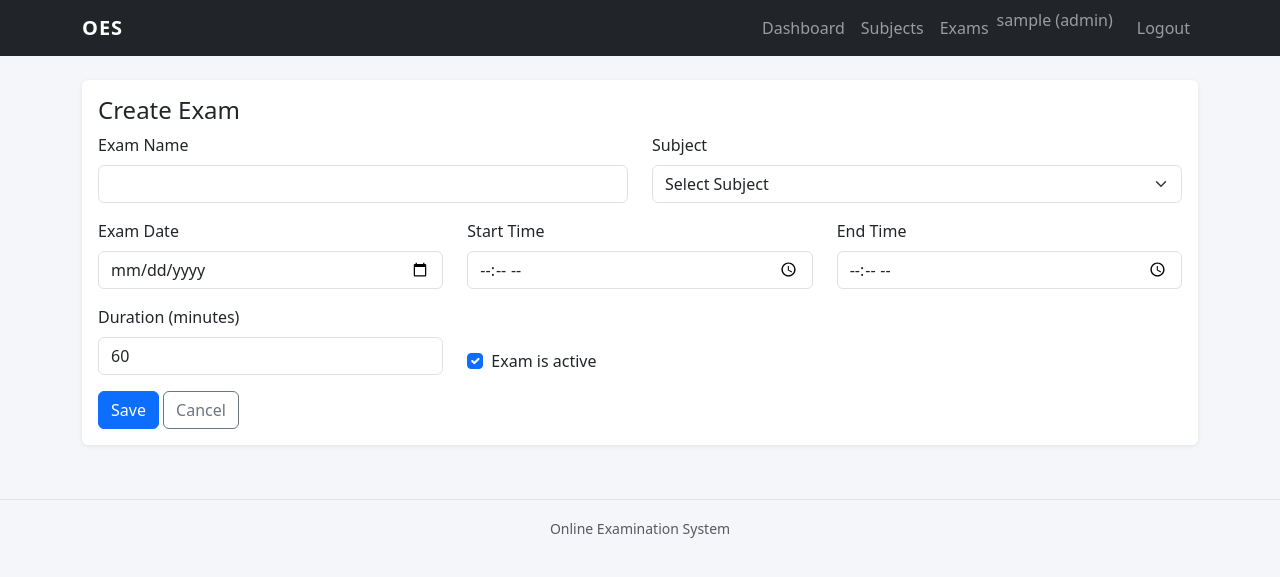
After one commit to Deepanshugangwal009/EvalPro, a Flask app: page /admin/exams/add in a window 1280 px wide. The commit adds this page. Shown: the top 577 px of the page. Run offline with Flask 3, Linux system fonts and the light colour scheme; the visitor is signed in with stand-in values (Sample User, id 1); data that the repository does not hold is empty.

Commit message:
option for exams

```diff
--- a/app.py
+++ b/app.py
@@ -2,6 +2,7 @@ from flask import Flask, render_template
 
 from blueprints.admin import admin_bp
 from blueprints.auth import auth_bp
+from blueprints.student import student_bp
 from config import Config
 
 
@@ -10,6 +11,7 @@ def create_app():
     app.config.from_object(Config)
     app.register_blueprint(auth_bp)
     app.register_blueprint(admin_bp)
+    app.register_blueprint(student_bp)
     return app
 
 
--- a/blueprints/admin.py
+++ b/blueprints/admin.py
@@ -12,6 +12,12 @@ def subject_code_exists(subject_code, subject_id=0):
         (subject_code, subject_id),
     )
     return subject is not None
+
+
+def get_subject_list():
+    return db.fetch_all(
+        "SELECT subject_id, subject_name, subject_code FROM subjects ORDER BY subject_name"
+    )
 
 
 def get_exam(exam_id):
@@ -30,6 +36,44 @@ def update_exam_total_marks(exam_id):
         "WHERE exam_id = %s",
         (exam_id, exam_id),
     )
+
+
+def read_exam_form():
+    subject_id = request.form.get("subject_id", "").strip()
+    duration = request.form.get("duration", "").strip()
+    return {
+        "exam_name": request.form.get("exam_name", "").strip(),
+        "subject_id": int(subject_id) if subject_id.isdigit() else 0,
+        "duration": int(duration) if duration.isdigit() else 0,
+        "exam_date": request.form.get("exam_date", ""),
+        "start_time": request.form.get("start_time", ""),
+        "end_time": request.form.get("end_time", ""),
+        "is_active": 1 if request.form.get("is_active") else 0,
+    }
+
+
+def is_exam_valid(exam):
+    filled = all(
+        exam[field] for field in ["exam_name", "exam_date", "start_time", "end_time"]
+    )
+    return (
+        filled
+        and exam["subject_id"] > 0
+        and exam["duration"] > 0
+        and exam["start_time"] < exam["end_time"]
+    )
+
+
+def blank_exam():
+    return {
+        "exam_name": "",
+        "subject_id": 0,
+        "duration": 60,
+        "exam_date": "",
+        "start_time": "",
+        "end_time": "",
+        "is_active": 1,
+    }
 
 
 def read_question_form():
@@ -74,10 +118,7 @@ def dashboard():
 @admin_bp.route("/subjects")
 @admin_required
 def subjects():
-    subject_list = db.fetch_all(
-        "SELECT subject_id, subject_name, subject_code FROM subjects ORDER BY subject_name"
-    )
-    return render_template("admin/subjects.html", subjects=subject_list)
+    return render_template("admin/subjects.html", subjects=get_subject_list())
 
 
 @admin_bp.route("/subjects/add", methods=["GET", "POST"])
@@ -147,20 +188,113 @@ def delete_subject(subject_id):
     return redirect(url_for("admin.subjects"))
 
 
+@admin_bp.route("/exams")
+@admin_required
+def exams():
+    exam_list = db.fetch_all(
+        "SELECT e.exam_id, e.exam_name, s.subject_name, e.duration, e.total_marks, e.exam_date, "
+        "CAST(e.start_time AS CHAR) AS start_time, CAST(e.end_time AS CHAR) AS end_time, "
+        "e.is_active, "
+        "(SELECT COUNT(*) FROM questions q WHERE q.exam_id = e.exam_id) AS question_count "
+        "FROM exams e JOIN subjects s ON e.subject_id = s.subject_id "
+        "ORDER BY e.exam_date DESC, e.start_time"
+    )
+    return render_template("admin/exams.html", exams=exam_list)
+
+
+@admin_bp.route("/exams/add", methods=["GET", "POST"])
+@admin_required
+def add_exam():
+    exam = blank_exam()
+
+    if request.method == "POST":
+        exam = read_exam_form()
+        if not is_exam_valid(exam):
+            flash("Please fill the exam details correctly and keep end time after start time.", "danger")
+        else:
+            db.execute(
+                "INSERT INTO exams (exam_name, subject_id, duration, exam_date, start_time, "
+                "end_time, is_active) VALUES (%s, %s, %s, %s, %s, %s, %s)",
+                (
+                    exam["exam_name"],
+                    exam["subject_id"],
+                    exam["duration"],
+                    exam["exam_date"],
+                    exam["start_time"],
+                    exam["end_time"],
+                    exam["is_active"],
+                ),
+            )
+            flash("Exam created successfully.", "success")
+            return redirect(url_for("admin.exams"))
+
+    return render_template(
+        "admin/exam_form.html", exam=exam, subjects=get_subject_list(), form_title="Create Exam"
+    )
+
+
+@admin_bp.route("/exams/edit/<int:exam_id>", methods=["GET", "POST"])
+@admin_required
+def edit_exam(exam_id):
+    exam = db.fetch_one(
+        "SELECT exam_id, exam_name, subject_id, duration, exam_date, "
+        "CAST(start_time AS CHAR) AS start_time, CAST(end_time AS CHAR) AS end_time, is_active "
+        "FROM exams WHERE exam_id = %s",
+        (exam_id,),
+    )
+    if not exam:
+        flash("Exam not found.", "danger")
+        return redirect(url_for("admin.exams"))
+
+    if request.method == "POST":
+        exam = read_exam_form()
+        if not is_exam_valid(exam):
+            flash("Please fill the exam details correctly and keep end time after start time.", "danger")
+        else:
+            db.execute(
+                "UPDATE exams SET exam_name = %s, subject_id = %s, duration = %s, exam_date = %s, "
+                "start_time = %s, end_time = %s, is_active = %s WHERE exam_id = %s",
+                (
+                    exam["exam_name"],
+                    exam["subject_id"],
+                    exam["duration"],
+                    exam["exam_date"],
+                    exam["start_time"],
+                    exam["end_time"],
+                    exam["is_active"],
+                    exam_id,
+                ),
+            )
+            flash("Exam updated successfully.", "success")
+            return redirect(url_for("admin.exams"))
+
+    return render_template(
+        "admin/exam_form.html", exam=exam, subjects=get_subject_list(), form_title="Edit Exam"
+    )
+
+
+@admin_bp.route("/exams/delete/<int:exam_id>", methods=["POST"])
+@admin_required
+def delete_exam(exam_id):
+    db.execute("DELETE FROM exams WHERE exam_id = %s", (exam_id,))
+    flash("Exam deleted successfully.", "success")
+    return redirect(url_for("admin.exams"))
+
+
 @admin_bp.route("/exams/<int:exam_id>/questions")
 @admin_required
 def exam_questions(exam_id):
     exam = get_exam(exam_id)
     if not exam:
         flash("Exam not found.", "danger")
-        return redirect(url_for("admin.dashboard"))
+        return redirect(url_for("admin.exams"))
 
     questions = db.fetch_all(
         "SELECT question_id, question_text, option_a, option_b, option_c, option_d, "
         "correct_answer, marks FROM questions WHERE exam_id = %s ORDER BY question_id",
         (exam_id,),
     )
-    return render_template("admin/questions.html", exam=exam, questions=questions)
+    return render_template("admin/exam_questions.html", exam=exam, questions=questions)
 
 
 @admin_bp.route("/exams/<int:exam_id>/questions/add", methods=["GET", "POST"])
@@ -169,7 +303,7 @@ def add_question(exam_id):
     exam = get_exam(exam_id)
     if not exam:
         flash("Exam not found.", "danger")
-        return redirect(url_for("admin.dashboard"))
+        return redirect(url_for("admin.exams"))
 
     question = blank_question()
 
@@ -211,7 +345,7 @@ def edit_question(question_id):
     )
     if not question:
         flash("Question not found.", "danger")
-        return redirect(url_for("admin.dashboard"))
+        return redirect(url_for("admin.exams"))
 
     exam = get_exam(question["exam_id"])
 
@@ -252,7 +386,7 @@ def delete_question(question_id):
     )
     if not question:
         flash("Question not found.", "danger")
-        return redirect(url_for("admin.dashboard"))
+        return redirect(url_for("admin.exams"))
 
     db.execute("DELETE FROM questions WHERE question_id = %s", (question_id,))
     update_exam_total_marks(question["exam_id"])
--- a/blueprints/auth.py
+++ b/blueprints/auth.py
@@ -56,7 +56,7 @@ def student_login():
         if student and check_password_hash(student["password"], password):
             start_session("student", student["student_id"], student["name"])
             flash("Logged in successfully.", "success")
-            return redirect(url_for("home"))
+            return redirect(url_for("student.dashboard"))
 
         flash("Invalid email or password.", "danger")
 
--- /dev/null
+++ b/templates/admin/exam_form.html
@@ -0,0 +1,58 @@
+{% extends 'base.html' %}
+
+{% block title %}{{ form_title }}{% endblock %}
+
+{% block content %}
+<div class="card">
+    <div class="card-body">
+        <h4 class="card-title">{{ form_title }}</h4>
+        <form method="post">
+            <div class="row">
+                <div class="col-md-6 mb-3">
+                    <label class="form-label" for="exam_name">Exam Name</label>
+                    <input class="form-control" type="text" id="exam_name" name="exam_name" value="{{ exam.exam_name }}" required>
+                </div>
+                <div class="col-md-6 mb-3">
+                    <label class="form-label" for="subject_id">Subject</label>
+                    <select class="form-select" id="subject_id" name="subject_id" required>
+                        <option value="">Select Subject</option>
+                        {% for subject in subjects %}
+                            <option value="{{ subject.subject_id }}" {% if exam.subject_id == subject.subject_id %}selected{% endif %}>
+                                {{ subject.subject_name }} ({{ subject.subject_code }})
+                            </option>
+                        {% endfor %}
+                    </select>
+                </div>
+            </div>
+            <div class="row">
+                <div class="col-md-4 mb-3">
+                    <label class="form-label" for="exam_date">Exam Date</label>
+                    <input class="form-control" type="date" id="exam_date" name="exam_date" value="{{ exam.exam_date }}" required>
+                </div>
+                <div class="col-md-4 mb-3">
+                    <label class="form-label" for="start_time">Start Time</label>
+                    <input class="form-control" type="time" id="start_time" name="start_time" value="{{ exam.start_time[:5] }}" required>
+                </div>
+                <div class="col-md-4 mb-3">
+                    <label class="form-label" for="end_time">End Time</label>
+                    <input class="form-control" type="time" id="end_time" name="end_time" value="{{ exam.end_time[:5] }}" required>
+                </div>
+            </div>
+            <div class="row">
+                <div class="col-md-4 mb-3">
+                    <label class="form-label" for="duration">Duration (minutes)</label>
+                    <input class="form-control" type="number" id="duration" name="duration" min="1" value="{{ exam.duration }}" required>
+                </div>
+                <div class="col-md-4 mb-3 d-flex align-items-end">
+                    <div class="form-check">
+                        <input class="form-check-input" type="checkbox" id="is_active" name="is_active" {% if exam.is_active %}checked{% endif %}>
+                        <label class="form-check-label" for="is_active">Exam is active</label>
+                    </div>
+                </div>
+            </div>
+            <button class="btn btn-primary" type="submit">Save</button>
+            <a class="btn btn-outline-secondary" href="{{ url_for('admin.exams') }}">Cancel</a>
+        </form>
+    </div>
+</div>
+{% endblock %}
--- a/templates/base.html
+++ b/templates/base.html
@@ -23,6 +23,16 @@
                             </li>
                             <li class="nav-item">
                                 <a class="nav-link" href="{{ url_for('admin.subjects') }}">Subjects</a>
+                            </li>
+                            <li class="nav-item">
+                                <a class="nav-link" href="{{ url_for('admin.exams') }}">Exams</a>
+                            </li>
+                        {% else %}
+                            <li class="nav-item">
+                                <a class="nav-link" href="{{ url_for('student.dashboard') }}">Dashboard</a>
+                            </li>
+                            <li class="nav-item">
+                                <a class="nav-link" href="{{ url_for('student.exams') }}">Exams</a>
                             </li>
                         {% endif %}
                         <li class="nav-item">
```
Also changed, not shown: blueprints/student.py (added, +64 -0 lines), templates/admin/dashboard.html (+9 -0 lines), templates/admin/exam_questions.html (added, +22 -0 lines), templates/admin/exams.html (added, +61 -0 lines), templates/admin/questions.html (+0 -18 lines), templates/student/dashboard.html (added, +36 -0 lines), templates/student/exam_list.html (added, +44 -0 lines).
